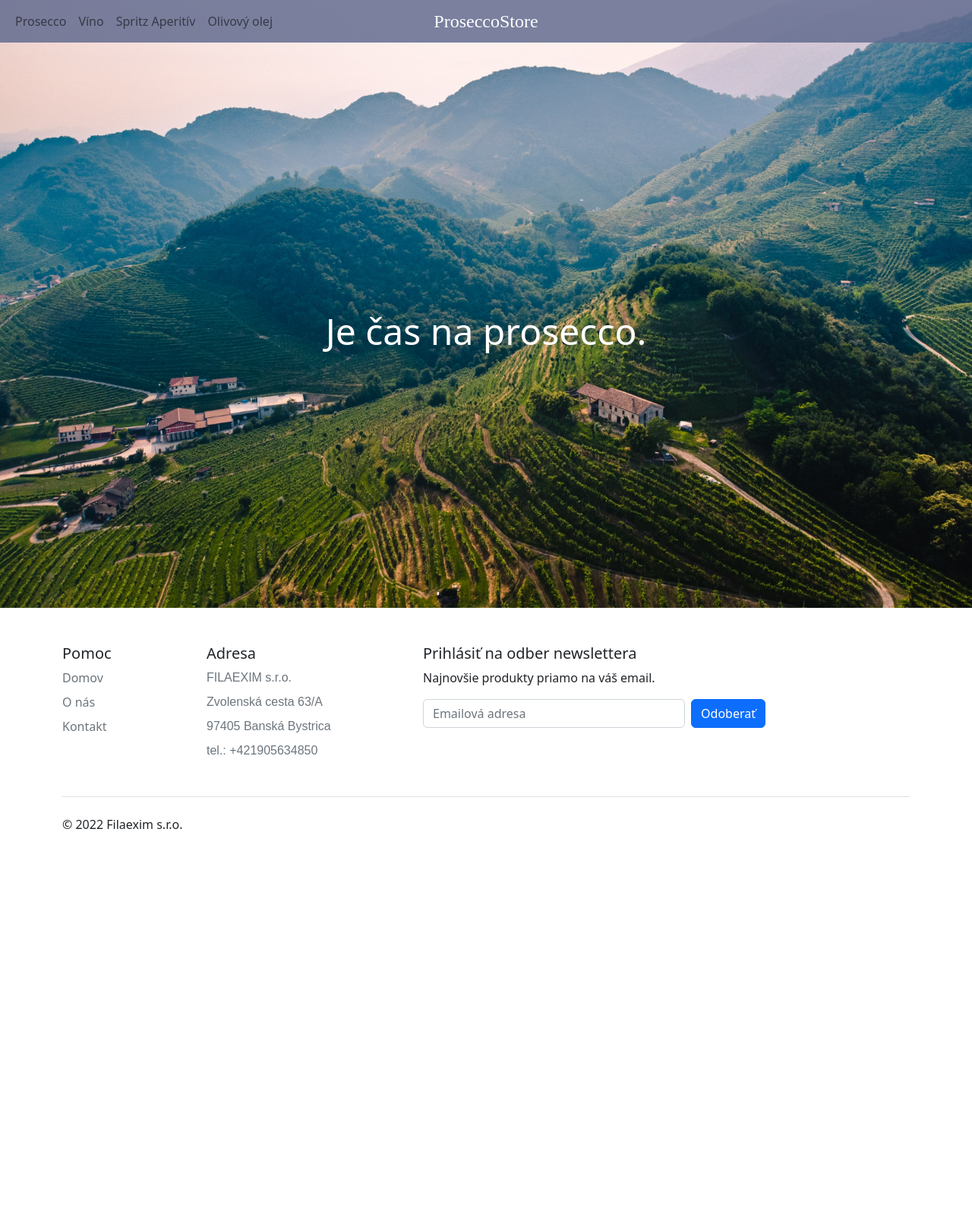
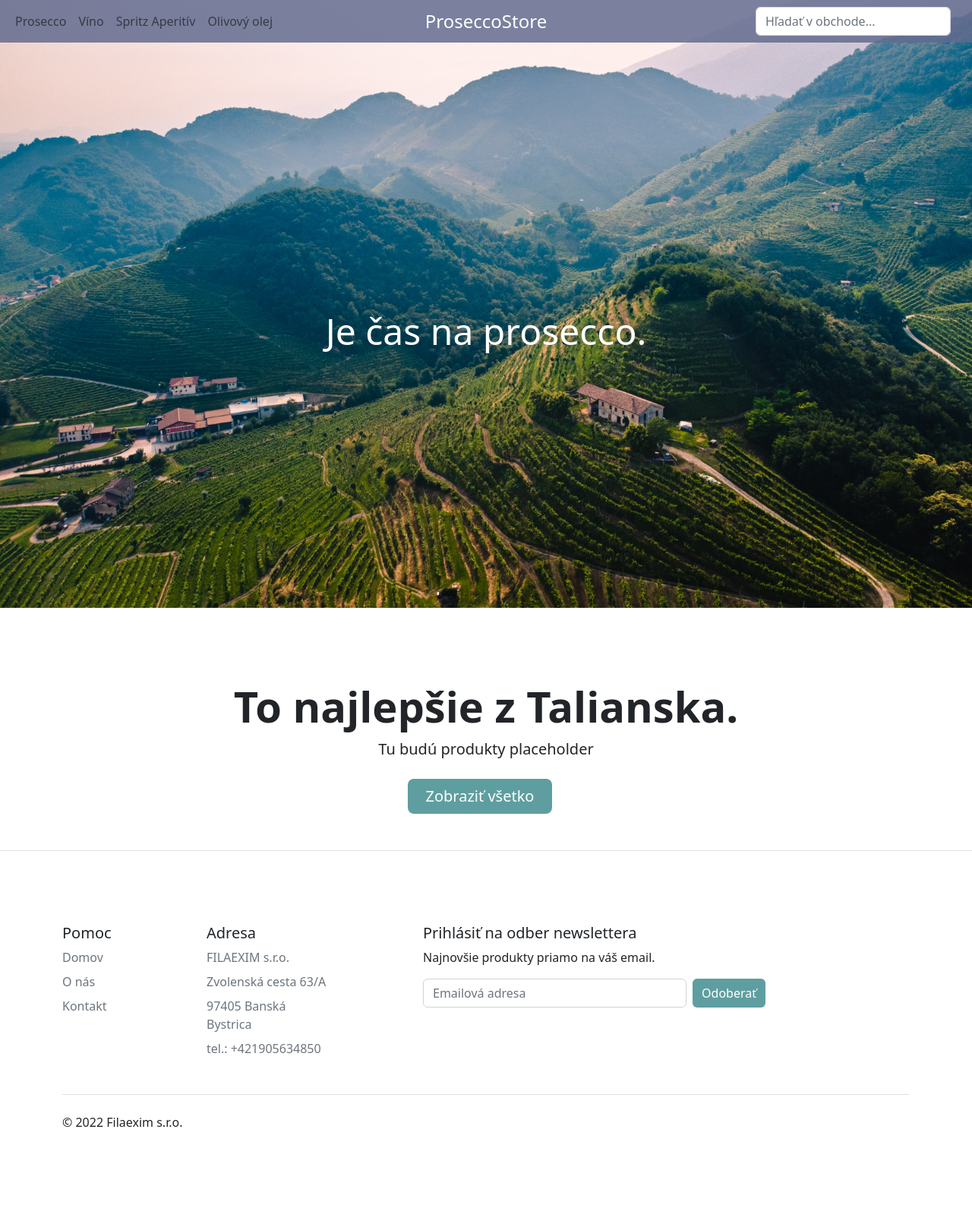
Before and after one commit to luka3691/vaii-semestralna, a PHP site: page /hlavna_stranka.html in a window 1280 px wide. Shown: the whole page at 76% size. Before the commit the page ends 1091 px from the top, so only its background shows below. Run offline with PHP 8.4, Linux system fonts and the light colour scheme.

Commit message:
Pridanie sekcie na produkty a pridanie nových stránok

```diff
--- a/hlavna_stranka.html
+++ b/hlavna_stranka.html
@@ -32,12 +32,18 @@
                     <a class="nav-link" href="#">Olivový olej</a>
                 </li>
             </ul>
+            <form class="col-12 col-lg-auto mb-3 mb-lg-0 me-lg-3">
+                <input type="search" class="form-control form-control-dark" placeholder="Hľadať v obchode..." aria-label="Search">
+            </form>
+
         </div>
+
         <div class="logo-header-wrapper" href="#">
             <div class="logo logo-header">
                 <a style="text-decoration: none" class="logo" href="https://www.proseccostore.sk" target="_self">ProseccoStore</a>
             </div>
         </div>
+
     </div>
 </nav>
 
@@ -48,6 +54,16 @@
     </div>
 </div>
 
+<div class="px-4 pt-5 my-5 text-center border-bottom">
+    <h1 class="display-4 fw-bold">To najlepšie z Talianska.</h1>
+    <div class="col-lg-6 mx-auto">
+        <p class="lead mb-4">Tu budú produkty placeholder</p>
+        <div class="d-grid d-sm-flex justify-content-sm-center mb-5">
+            <button type="button" class="btn btn-primary btn-lg px-4 me-sm-3 show-more">Zobraziť všetko</button>
+        </div>
+    </div>
+
+</div>
 
 <div class="container">
     <footer class="py-5">
--- a/hlavna_styl.css
+++ b/hlavna_styl.css
@@ -5,11 +5,16 @@
     overflow: hidden;
     z-index: 1;
 }
+.btn-primary{
+    background-color: cadetblue!important;
+    border: cadetblue!important;
+}
 .logo {
-    font-family: Gill Sans Nova Cond ;
+    font-family: Gill Sans Nova Cond, inherit;
+    font-style: normal;
+
     font-size: x-large;
-    color: white;
-
+    color: white
 
 }
 .logo-header-wrapper{
@@ -19,6 +24,9 @@
 .logo-header {
     align-self: center;
     transform: translate(-50%,0);
+}
+.logo:hover{
+    color: white;
 }
 .middle {
     position:absolute;
@@ -44,5 +52,8 @@
     height: 100%;
 }
 .adresa{
-    font-family: Arial;
+    font-family: Arial, inherit;
 }
+.nav-link:hover{
+    color: silver;
+}
```
Also changed, not shown: kontakt.html (added, +10 -0 lines), o-nas.html (added, +10 -0 lines).
